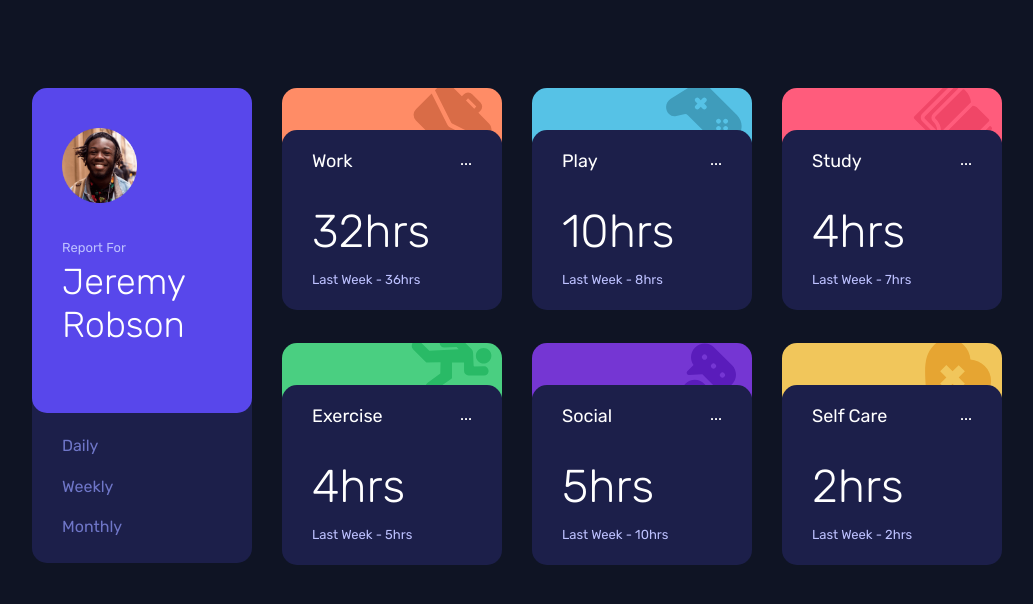
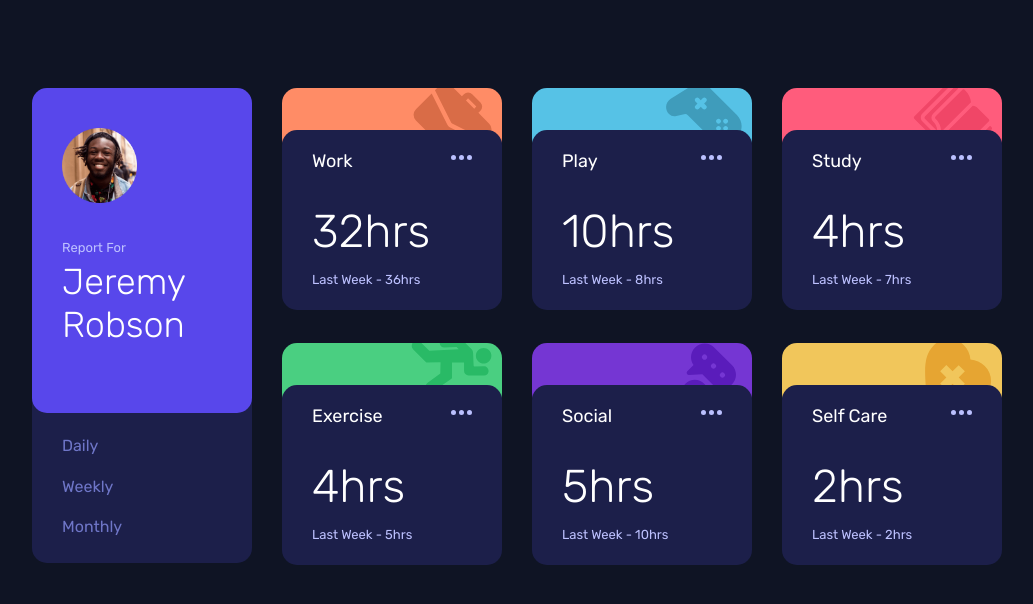
Before and after one commit to FreddieCodes/time_tracking_dashboard, a website: page index.html in a window 1280 px wide. Shown: the whole page, without its empty margins (108-1141 px from the left). Drawn offline with Linux system fonts and the light colour scheme.

Commit message:
Desktop Dashboard complete

```diff
--- a/index.html
+++ b/index.html
@@ -44,7 +44,9 @@
             <div class="info-container">
               <div class="activity-bar">
                 <div class="activity-name">Work</div>
-                <div>...</div>
+                <div class="icon-options">
+                  <img src = "./images/icon-ellipsis.svg" alt="more options button"/>
+                </div>
               </div>
               <div class="activity-hours">
                 <div class="hours-large">32hrs</div>
@@ -63,7 +65,9 @@
             <div class="info-container">
               <div class="activity-bar">
                 <div class="activity-name">Play</div>
-                <div>...</div>
+                <div class="icon-options">
+                  <img src = "./images/icon-ellipsis.svg" alt="more options button"/>
+                </div>
               </div>
               <div class="activity-hours">
                 <div class="hours-large">10hrs</div>
@@ -82,7 +86,9 @@
             <div class="info-container">
               <div class="activity-bar">
                 <div class="activity-name">Study</div>
-                <div>...</div>
+                <div class="icon-options">
+                  <img src = "./images/icon-ellipsis.svg" alt="more options button"/>
+                </div>
               </div>
               <div class="activity-hours">
                 <div class="hours-large">4hrs</div>
@@ -101,7 +107,9 @@
             <div class="info-container">
               <div class="activity-bar">
                 <div class="activity-name">Exercise</div>
-                <div>...</div>
+                <div class="icon-options">
+                  <img src = "./images/icon-ellipsis.svg" alt="more options button"/>
+                </div>
               </div>
               <div class="activity-hours">
                 <div class="hours-large">4hrs</div>
@@ -120,7 +128,9 @@
             <div class="info-container">
               <div class="activity-bar">
                 <div class="activity-name">Social</div>
-                <div>...</div>
+                <div class="icon-options">
+                  <img src = "./images/icon-ellipsis.svg" alt="more options button"/>
+                </div>
               </div>
               <div class="activity-hours">
                 <div class="hours-large">5hrs</div>
@@ -139,7 +149,9 @@
             <div class="info-container">
               <div class="activity-bar">
                 <div class="activity-name">Self Care</div>
-                <div>...</div>
+                <div class="icon-options">
+                  <img src = "./images/icon-ellipsis.svg" alt="more options button"/>
+                </div>
               </div>
               <div class="activity-hours">
                 <div class="hours-large">2hrs</div>
--- a/styles/main.css
+++ b/styles/main.css
@@ -134,6 +134,12 @@ p {
   font-size: 18px;
 }
 
+.icon-options {
+  position: absolute;
+  right: 30px;
+  top: 15px;
+}
+
 .hours-large {
   font-size: 46px;
   font-weight: 300;
```
